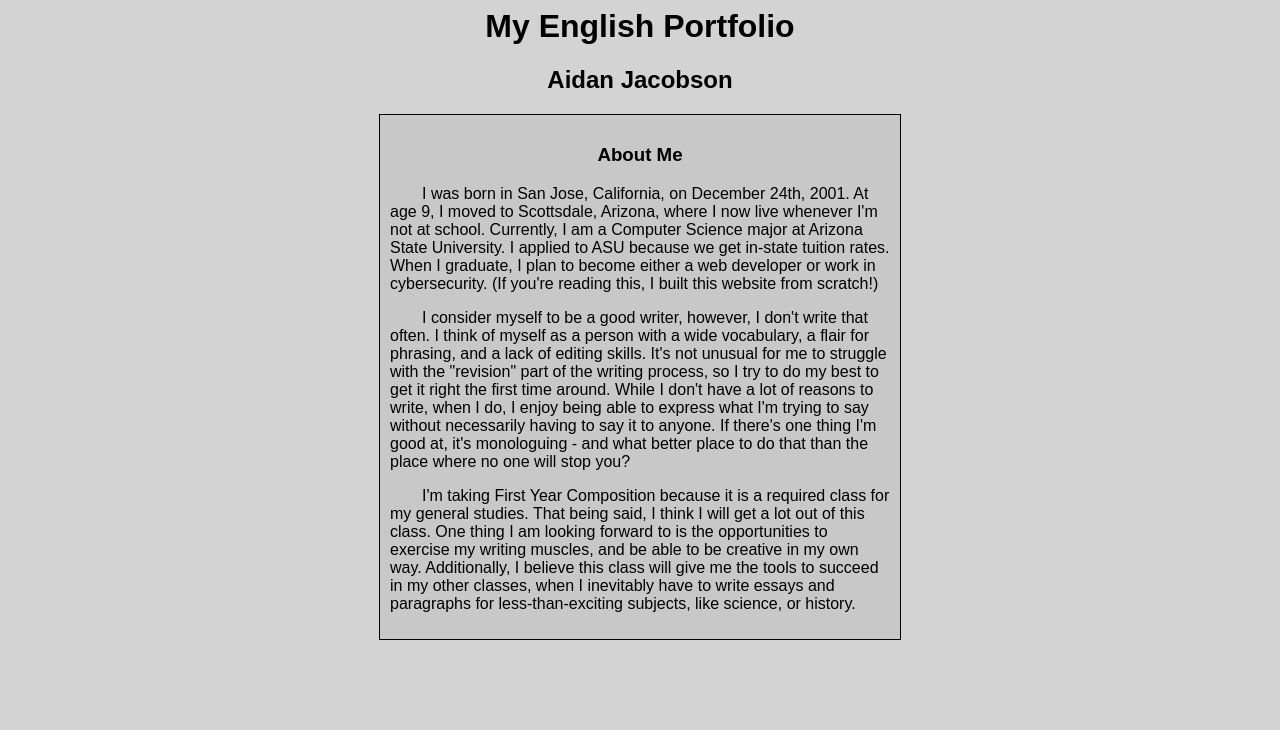
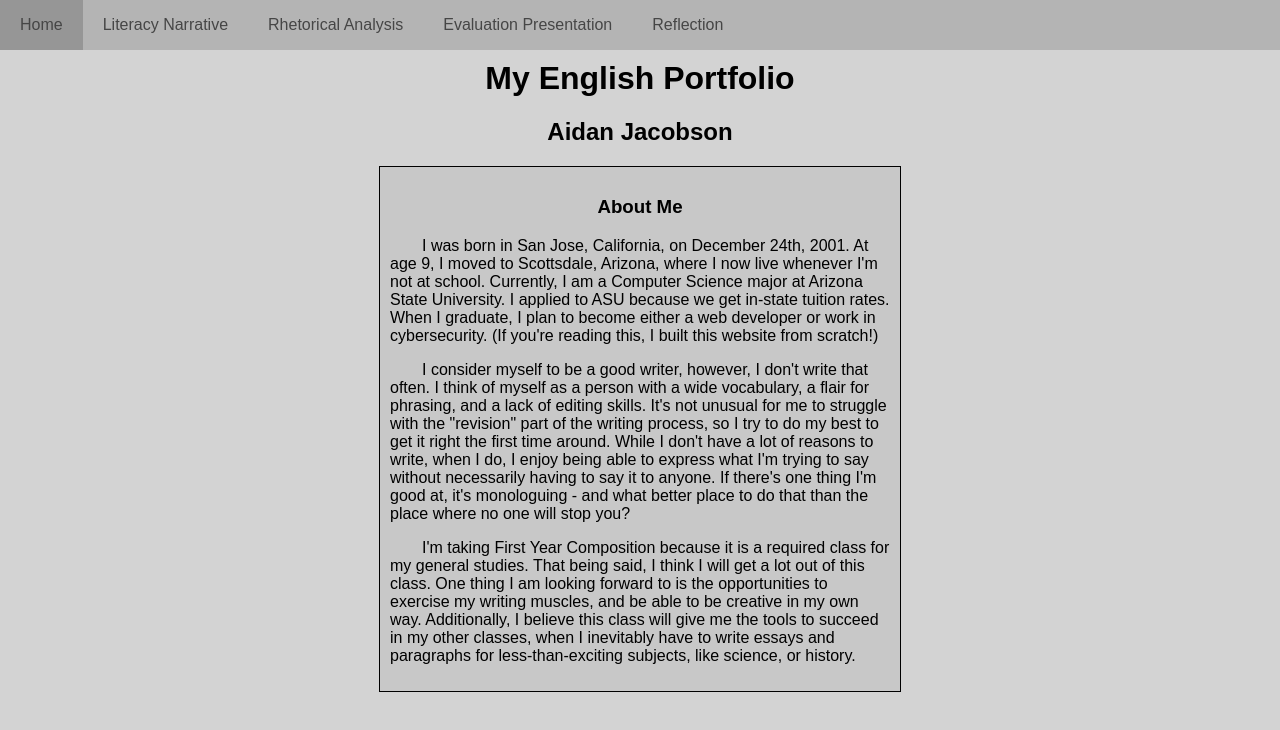
Before and after one commit to aidanjacobson/eng101portfolio, a plain HTML site: page index.html in a window 1280 px wide. Drawn offline with Linux system fonts and the light colour scheme.

Commit message:
Add tabs, placeholder text

```diff
--- /dev/null
+++ b/assets/scripts/script.js
@@ -0,0 +1,12 @@
+function doUpdateFocus(e) {
+    var cardElements = document.getElementsByClassName("card");
+    var cardRefElements = document.getElementsByClassName("cardref");
+    for (var i = 0; i < cardElements.length; i++) {
+        cardElements[i].classList.remove("selected");
+    }
+    for (var i = 0; i < cardRefElements.length; i++) {
+        cardRefElements[i].classList.remove("selected");
+    }
+    e.target.classList.add("selected");
+    document.querySelector(e.target.getAttribute("data-href")).classList.add("selected");
+}
--- a/assets/stylesheets/global.css
+++ b/assets/stylesheets/global.css
@@ -7,6 +7,8 @@
 
 body {
     background-color: lightgray;
+    margin: 0px;
+    padding: 0px;
 }
 
 .card {
@@ -16,6 +18,12 @@ body {
     display: block;
 }
 
+#content {
+    position: relative;
+    top: 60px;
+    padding-bottom: 10px;
+}
+
 .textcard {
     background-color: rgb(200, 200, 200);
     /*width: 75%;*/
@@ -23,8 +31,39 @@ body {
     border: 1px solid black;
     margin: auto;
     padding: 10px;
+    min-height: 200px;
 }
 
 .textcard > p {
     text-indent: 2em;
 }
+
+#header {
+    width: 100%;
+    height: 50px;
+    background-color:rgb(180, 180, 180);
+    position: fixed;
+    font-size: 0px;
+    z-index: 10;
+}
+
+.cardref {
+    color: rgb(70, 70, 70);
+    height: 100%;
+    padding-left: 20px;
+    padding-right: 20px;
+    position: relative;
+    cursor: pointer;
+    display: inline-flex;
+    align-items: center;
+    justify-content: center;
+    font-size: 16px;
+}
+
+.cardref.selected {
+    background-color: rgb(160, 160, 160);
+}
+
+.cardref:hover {
+    background-color: rgb(150, 150, 150);
+}
--- a/index.html
+++ b/index.html
@@ -2,8 +2,17 @@
     <head>
         <title>Aidan Jacobson's ENG 101 Portfolio</title>
         <link rel="stylesheet" href="assets/stylesheets/global.css">
+        <script src="assets/scripts/script.js"></script>
     </head>
     <body>
+        <div id="header">
+            <div class="cardref selected" data-href="#aboutme" onclick="doUpdateFocus(event)">Home</div>
+            <div class="cardref" data-href="#litnarrative" onclick="doUpdateFocus(event)">Literacy Narrative</div>
+            <div class="cardref" data-href="#rhetanalysis" onclick="doUpdateFocus(event)">Rhetorical Analysis</div>
+            <div class="cardref" data-href="#evalpresentation" onclick="doUpdateFocus(event)">Evaluation Presentation</div>
+            <div class="cardref" data-href="#litnarrative" onclick="doUpdateFocus(event)">Reflection</div>
+        </div>
+        <div id="content">
             <div class="card selected" id="aboutme">
                 <h1 class="center">My English Portfolio</h1>
                 <h2 class="center">Aidan Jacobson</h2>
@@ -20,9 +29,30 @@
                     </p>
                 </div>
             </div>
-        <div class="card" id="litnarrative">1</div>
-        <div class="card" id="rhetanalysis">2</div>
-        <div class="card" id="evalpresentation">3</div>
-        <div class="card" id="reflection">4</div>
+            <div class="card" id="litnarrative">
+                <h1 class="center">Literacy Narrative</h1>
+                <div class="textcard">
+                    <p>Placeholder Literacy Narrative Text</p>
+                </div>
+            </div>
+            <div class="card" id="rhetanalysis">
+                <h1 class="center">Rhetorical Analysis</h1>
+                <div class="textcard">
+                    <p>Placeholder Rhetorical Analysis Text</p>
+                </div>
+            </div>
+            <div class="card" id="evalpresentation">
+                <h1 class="center">Evaluation Presentation</h1>
+                <div class="textcard">
+                    <p>Placeholder Evaluation Presentation Text</p>
+                </div>
+            </div>
+            <div class="card" id="reflection">
+                <h1 class="center">Reflection</h1>
+                <div class="textcard">
+                    <p>Placeholder Reflection Text</p>
+                </div>
+            </div>
+        </div>
     </body>
 </html>
```
Lines whose indentation alone changed are shown as unchanged.
